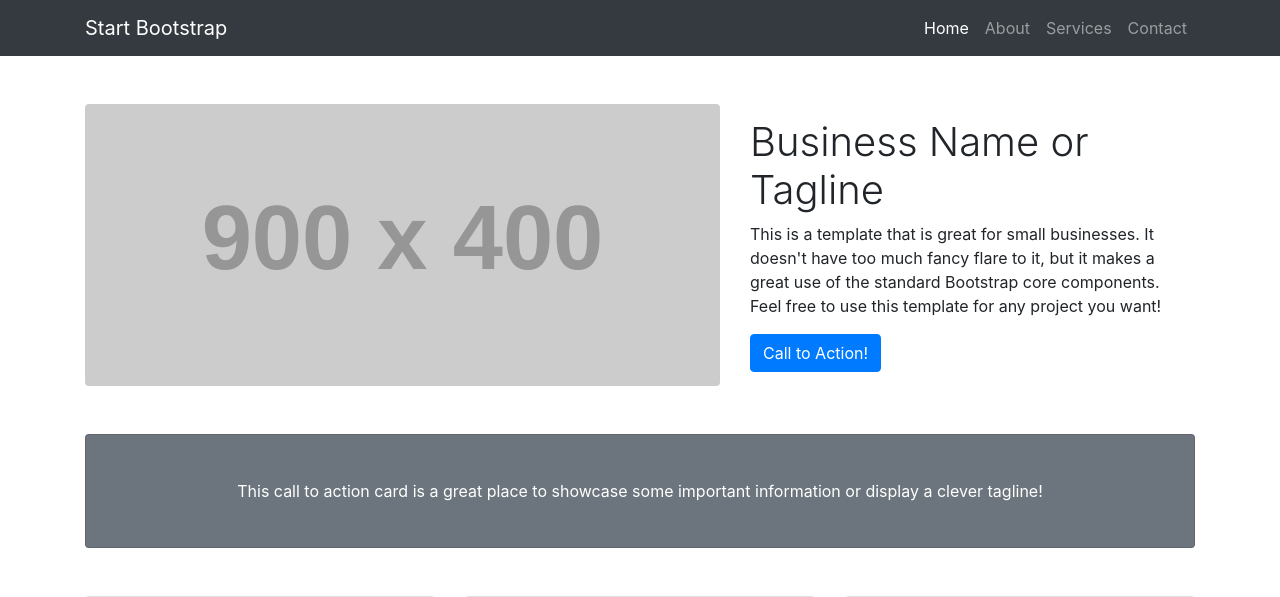
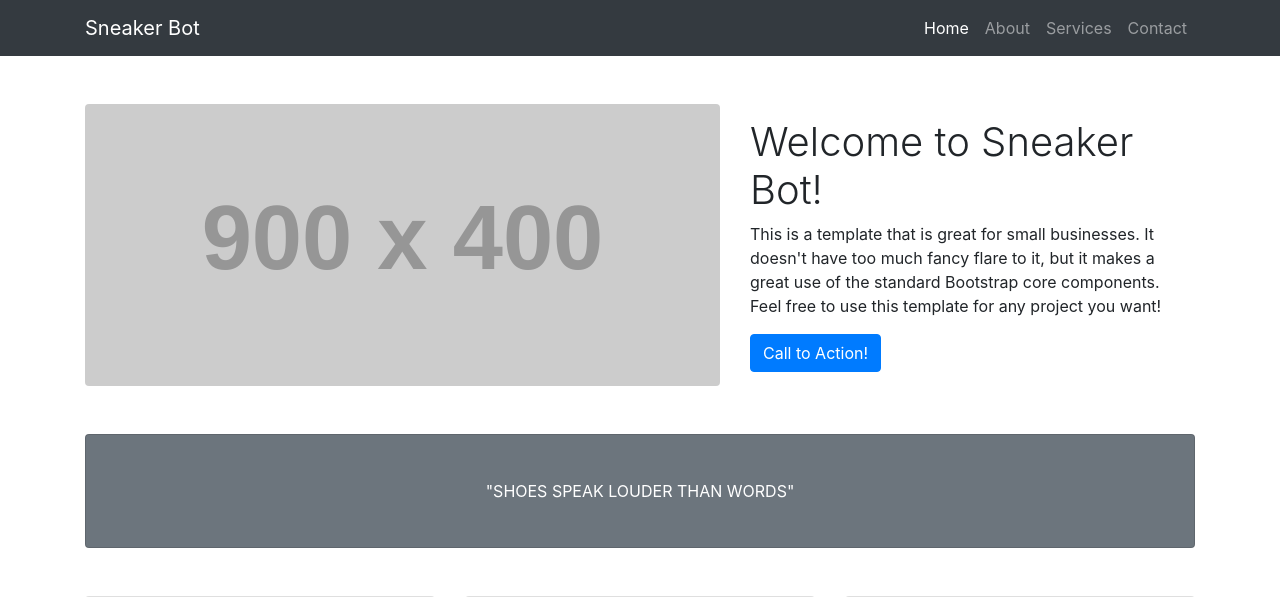
Before and after one commit to Tanner221/SneakerBot, a Django app: page / in a window 1280 px wide. Shown: the top 597 px of the page. Run offline with Django 3.2, Linux system fonts and the light colour scheme; grey boxes labelled with a size stand in for pictures from a placeholder-image service; some libraries are stand-ins or nearby versions.

Commit message:
Addition of titles to html

```diff
--- a/Django/SneakerBot/bot/views.py
+++ b/Django/SneakerBot/bot/views.py
@@ -1,5 +1,4 @@
 from django.shortcuts import render
-from django.http import HttpResponse
 
 def helloWorld(request):
   return render(request,'index.html')
--- a/Django/SneakerBot/templates/index.html
+++ b/Django/SneakerBot/templates/index.html
@@ -8,7 +8,7 @@
   <meta name="description" content="">
   <meta name="author" content="">
 
-  <title>Small Business - Start Bootstrap Template</title>
+  <title>Sneaker Bot</title>
 
   {% load static %}
 
@@ -25,7 +25,7 @@
   <!-- Navigation -->
   <nav class="navbar navbar-expand-lg navbar-dark bg-dark fixed-top">
     <div class="container">
-      <a class="navbar-brand" href="#">Start Bootstrap</a>
+      <a class="navbar-brand" href="#">Sneaker Bot</a>
       <button class="navbar-toggler" type="button" data-toggle="collapse" data-target="#navbarResponsive" aria-controls="navbarResponsive" aria-expanded="false" aria-label="Toggle navigation">
         <span class="navbar-toggler-icon"></span>
       </button>
@@ -60,7 +60,7 @@
       </div>
       <!-- /.col-lg-8 -->
       <div class="col-lg-5">
-        <h1 class="font-weight-light">Business Name or Tagline</h1>
+        <h1 class="font-weight-light">Welcome to Sneaker Bot!</h1>
         <p>This is a template that is great for small businesses. It doesn't have too much fancy flare to it, but it makes a great use of the standard Bootstrap core components. Feel free to use this template for any project you want!</p>
         <a class="btn btn-primary" href="#">Call to Action!</a>
       </div>
@@ -71,7 +71,7 @@
     <!-- Call to Action Well -->
     <div class="card text-white bg-secondary my-5 py-4 text-center">
       <div class="card-body">
-        <p class="text-white m-0">This call to action card is a great place to showcase some important information or display a clever tagline!</p>
+        <p class="text-white m-0">"SHOES SPEAK LOUDER THAN WORDS"</p>
       </div>
     </div>
 
```
